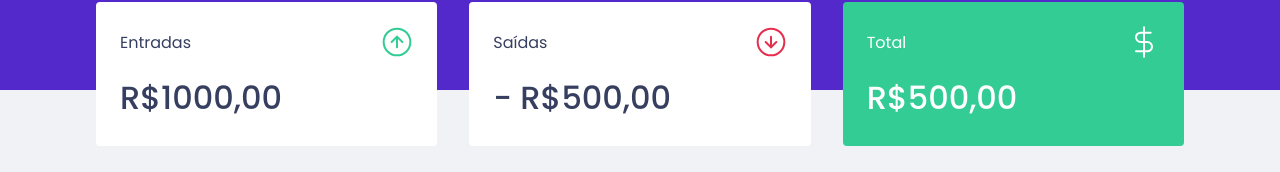
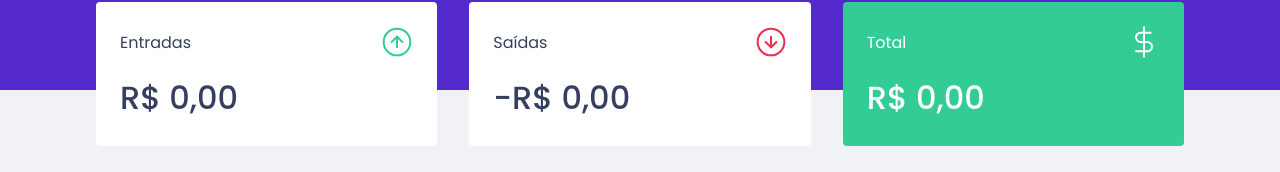
Before and after one commit to esterfania/dtmoney, a React (Create React App) app: page / in a window 1280 px wide. Shown: the part 182-354 px from the top of the page. Built offline with nearby package versions, Linux system fonts and the light colour scheme; no server answers; what miragejs would draw is missing.

Commit message:
adds useTransactions hook

```diff
--- a/src/App.tsx
+++ b/src/App.tsx
@@ -4,7 +4,7 @@ import { Header } from "./components/Header";
 import { GlobalStyle } from "./styles/global";
 import Modal from "react-modal";
 import { NewTransactionModal } from "./components/NewTransactionModal";
-import { TransactionsProvider } from "./TransactionsContext";
+import { TransactionsProvider } from "./components/hooks/useTransactions";
 
 Modal.setAppElement("#root");
 
--- a/src/components/NewTransactionModal/index.tsx
+++ b/src/components/NewTransactionModal/index.tsx
@@ -3,8 +3,8 @@ import { Container, TransactionTypeContainer, RadioBox } from "./styles";
 import closImg from "../../assets/close.svg";
 import incomeImg from "../../assets/income.svg";
 import outcomeImg from "../../assets/outcome.svg";
-import React, { FormEvent, useContext, useState } from "react";
-import { TransactionsContext } from "../../TransactionsContext";
+import React, { FormEvent, useState } from "react";
+import { useTransactions } from "../hooks/useTransactions";
 
 interface NewTransactionModalProps {
     isOpen: boolean;
@@ -15,7 +15,7 @@ export function NewTransactionModal({
     isOpen,
     onRequestClose,
 }: NewTransactionModalProps) {
-    const { createTransaction } = useContext(TransactionsContext);
+    const { createTransaction } = useTransactions();
     const [title, setTitle] = useState("");
     const [amount, setAmount] = useState(0);
     const [category, setCategory] = useState("");
--- a/src/components/Summary/index.tsx
+++ b/src/components/Summary/index.tsx
@@ -1,12 +1,31 @@
-import { useContext } from "react";
 import { Container } from "./styles";
 import incomeImg from "../../assets/income.svg";
 import outcomeImg from "../../assets/outcome.svg";
 import totalImg from "../../assets/total.svg";
-import { TransactionsContext } from "../../TransactionsContext";
+import { useTransactions } from "../hooks/useTransactions";
 
 export function Summary() {
-    const { transactions } = useContext(TransactionsContext);
+    const { transactions } = useTransactions();
+
+    const summary = transactions.reduce(
+        (acc, transaction) => {
+            if (transaction.type === "deposit") {
+                acc.deposits += transaction.amount;
+                acc.total += transaction.amount;
+            } else {
+                acc.withdraws += transaction.amount;
+                acc.total -= transaction.amount;
+            }
+
+            return acc;
+        },
+        {
+            deposits: 0,
+            withdraws: 0,
+            total: 0,
+        }
+    );
+
     return (
         <Container>
             <div>
@@ -14,21 +33,37 @@ export function Summary() {
                     <p>Entradas</p>
                     <img src={incomeImg} alt="Entradas" />
                 </header>
-                <strong>R$1000,00</strong>
+                <strong>
+                    {new Intl.NumberFormat("pt-BR", {
+                        style: "currency",
+                        currency: "BRL",
+                    }).format(summary.deposits)}
+                </strong>
             </div>
             <div>
                 <header>
                     <p>Saídas</p>
                     <img src={outcomeImg} alt="Saídas" />
                 </header>
-                <strong>- R$500,00</strong>
+                <strong>
+                    -
+                    {new Intl.NumberFormat("pt-BR", {
+                        style: "currency",
+                        currency: "BRL",
+                    }).format(summary.withdraws)}
+                </strong>
             </div>
             <div className="highlight-background">
                 <header>
                     <p>Total</p>
                     <img src={totalImg} alt="Total" />
                 </header>
-                <strong>R$500,00</strong>
+                <strong>
+                    {new Intl.NumberFormat("pt-BR", {
+                        style: "currency",
+                        currency: "BRL",
+                    }).format(summary.total)}
+                </strong>
             </div>
         </Container>
     );
--- a/src/components/TransactionTable/index.tsx
+++ b/src/components/TransactionTable/index.tsx
@@ -1,9 +1,8 @@
-import { useContext } from "react";
-import { TransactionsContext } from "../../TransactionsContext";
+import { useTransactions } from "../hooks/useTransactions";
 import { Container } from "./styles";
 
 export function TransactionTable() {
-    const { transactions } = useContext(TransactionsContext);
+    const { transactions } = useTransactions();
 
     return (
         <Container>
--- a/src/TransactionsContext.tsx
+++ b/src/components/hooks/useTransactions.tsx
@@ -1,5 +1,6 @@
 import React, { createContext, ReactNode, useEffect, useState } from "react";
-import { api } from "./services/api";
+import { api } from "../../services/api";
+import { useContext } from "react";
 
 interface TransactionsContextData {
     transactions: Transaction[];
@@ -21,7 +22,7 @@ interface Transaction {
 
 type TransactionInput = Omit<Transaction, "id" | "createdAt">;
 
-export const TransactionsContext = createContext<TransactionsContextData>(
+const TransactionsContext = createContext<TransactionsContextData>(
     {} as TransactionsContextData
 );
 
@@ -52,3 +53,8 @@ export function TransactionsProvider({ children }: TransactionsProviderProps) {
         </TransactionsContext.Provider>
     );
 }
+
+export function useTransactions() {
+    const context = useContext(TransactionsContext);
+    return context;
+}
```
